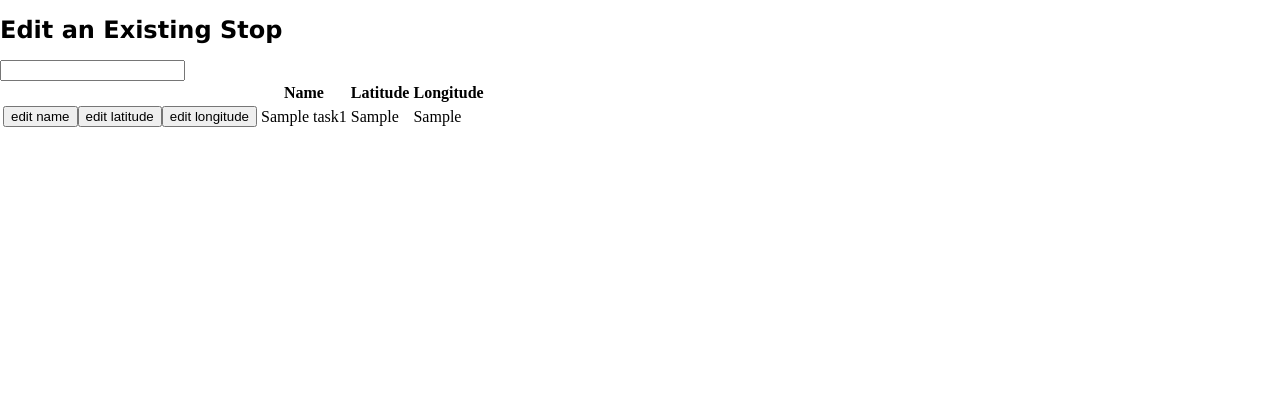
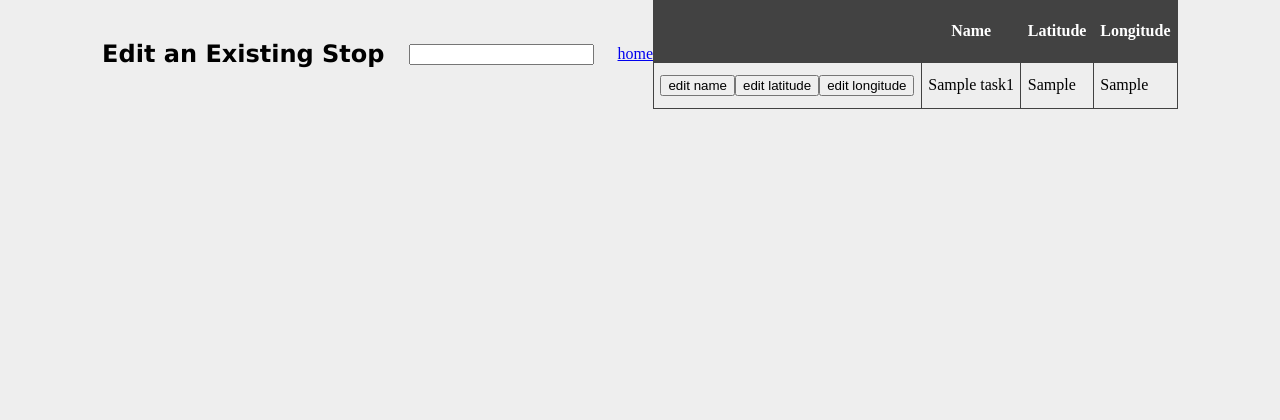
Before and after one commit to sandra-bre/sa2015, a PHP site: page /editstop.php in a window 1280 px wide. Shown: the top 420 px of the page. After the commit the page ends 109 px from the top, so only its background shows below. Run offline with PHP 8.4, Linux system fonts and the light colour scheme; tables that the repository leaves empty or names only in its code hold one stand-in row (values such as "Sample post"); some libraries are stand-ins or nearby versions.

Commit message:
some css stuff added

```diff
--- a/SA_WEB/sa_web_task4/controller.php
+++ b/SA_WEB/sa_web_task4/controller.php
@@ -290,7 +290,7 @@
 
             $befehl = $db->query($sql);
 
-            echo '<table class="data"><tr><th>Edit</th><th>Name</th></tr>';
+            echo '<table class="clickabletable2"><tr><th>Edit</th><th>Name</th></tr>';
 
             while ($resultat = $befehl->fetch_object()) {
                 echo "<tr><td><button onclick=\"editroutename('" . $resultat->route_id . "', '" . $resultat->name . "')\">Name</button>";
--- a/SA_WEB/sa_web_task4/editstop.php
+++ b/SA_WEB/sa_web_task4/editstop.php
@@ -11,15 +11,15 @@ and open the template in the editor.
         <script src="https://ajax.googleapis.com/ajax/libs/jquery/1.11.3/jquery.min.js"></script>
         <title>Routenator - Edit Stop</title>
     </head>
-    <body>
-        <div>
+    <body class="edit">
             <h1>Edit an Existing Stop</h1>
 
             <form method="get">
                 <input type="text" name="stopname">
             </form> <!-- button wie input button value=stopid-->
 
-        </div>
+            <a id="home" href="index.php">home</a>
+
 
         <div id="editstop"></div>
         <div id="stops"></div>
--- a/SA_WEB/sa_web_task4/routenator.css
+++ b/SA_WEB/sa_web_task4/routenator.css
@@ -33,7 +33,7 @@ html, body {
     margin-right: auto;
 }
 
-.result_map .top_bar{
+.top_bar{
     display: flex;
     width: 100%;
     justify-content: space-around;
@@ -58,7 +58,8 @@ html, body {
 	box-shadow: inset 0 1px 0 #fff;
 	font-size: 0.8rem;
 	line-height: 1.5rem;
-	margin: auto;
+	margin-left: auto;
+        margin-right: auto;
 	text-align: left;
 	width: 30rem;
 }
@@ -78,7 +79,69 @@ html, body {
     align-content: center;
     margin-left: auto;
     margin-right: auto;
-    margin-top: 2rem;
+    margin-top: 1rem;
+}
+
+.edit{
+    display: flex;
+    width: 100%;
+    background-color: #EEE;
+    justify-content: center;
+    flex-flow: row wrap;
+    align-items: center;
+    align-content: flex-start;
+    margin-left: auto;
+    margin-right: auto;
+}
+
+.edit h1{
+    margin-right: 1.5rem;
+}
+
+.edit a{
+    margin-left: 1.5rem;
+}
+
+.clickabletable{
+    border-collapse: collapse;
+}
+
+.clickabletable td {
+    border: 1px solid #424242;
+    height: 2rem;
+    padding: 0.4rem;
+}
+
+.clickabletable th {
+    border: 1px solid #424242;
+    height: 3rem;
+    padding: 0.4rem;
+    color: #FFF;
+    background-color: #424242;
+}
+
+.clickabletable2{
+    border-collapse: collapse;
+    width: 90%;
+    margin-left: auto;
+    margin-right: auto;
+    margin-top: 1.5rem;
+}
+
+.clickabletable2 td {
+    border: 1px solid #424242;
+    height: 2rem;
+    padding: 0.4rem;
+    min-width: 20rem;
+}
+
+.clickabletable2 th {
+    border: 1px solid #424242;
+    height: 3rem;
+    padding: 0.4rem;
+    color: #FFF;
+    background-color: #424242;
+    min-width: 20rem;
 }
 
 .main_window{
```
Also changed, not shown: SA_WEB/sa_web_task4/editroute.php (+15 -8 lines).
